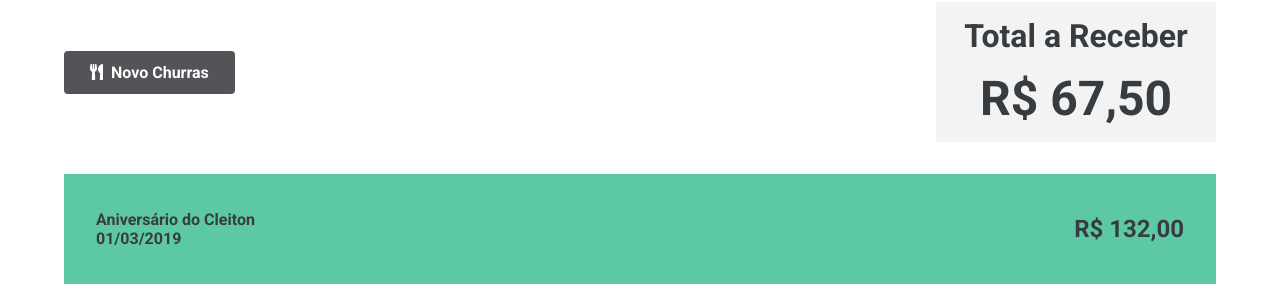
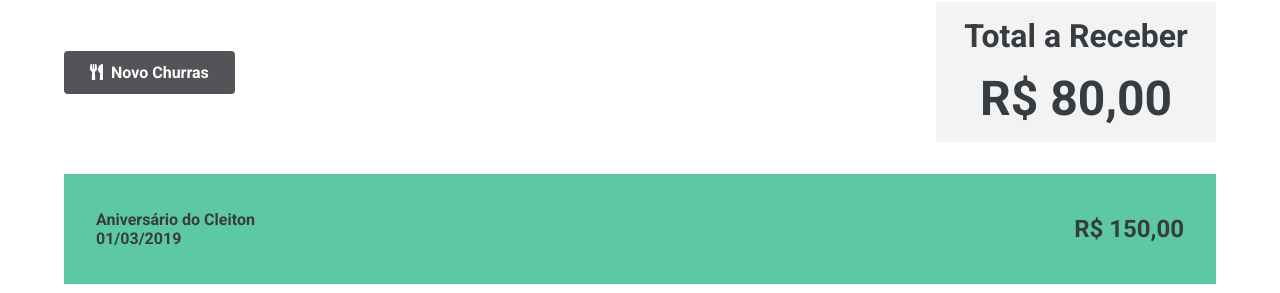
Before and after one commit to jean-kistenmacher/divide-brasa, a React (Create React App) app: page / in a window 1280 px wide. Shown: the part 158-451 px from the top of the page. Built offline with nearby package versions, Linux system fonts and the light colour scheme.

Commit message:
fix: values

```diff
--- a/src/components/ListItem/index.tsx
+++ b/src/components/ListItem/index.tsx
@@ -9,7 +9,7 @@ const ListItem: React.FC = () => {
       </div>
 
       <div>
-        <span>R$ 132,00</span>
+        <span>R$ 150,00</span>
       </div>
     </Container>
   );
--- a/src/pages/Home/index.tsx
+++ b/src/pages/Home/index.tsx
@@ -22,7 +22,7 @@ const Home: React.FC = () => {
 
         <PaymentInfo>
           <h1>Total a Receber</h1>
-          <span>R$ 67,50</span>
+          <span>R$ 80,00</span>
         </PaymentInfo>
       </HeadSection>
 
```
